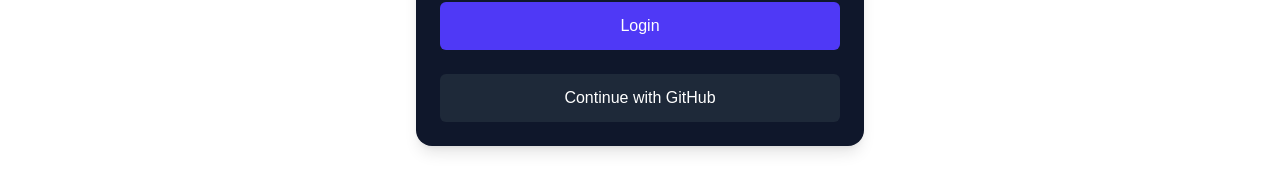
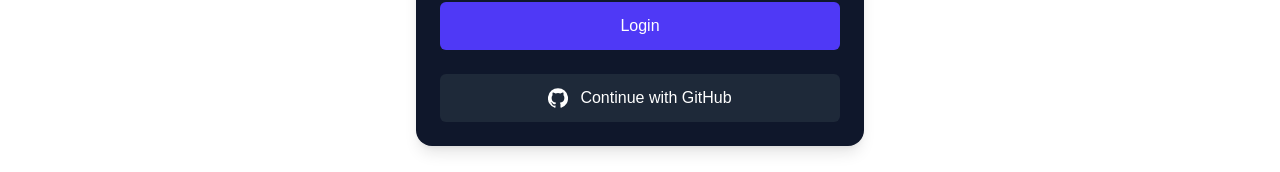
Before and after one commit to ArhanAnsari/CanvasCraft, a Next.js app: page /login in a window 1280 px wide. Shown: the part 387-559 px from the top of the page. Built offline with nearby package versions, Linux system fonts and the light colour scheme; no server answers.

Commit message:
feat: Enhance authentication flow with GitHub login button and session management

```diff
--- a/app/(auth)/login/page.tsx
+++ b/app/(auth)/login/page.tsx
@@ -58,8 +58,17 @@
       <div className="mt-6 text-center">
         <button
           onClick={loginWithGithub}
-          className="w-full bg-gray-800 hover:bg-gray-700 text-white py-3 rounded-md"
+          className="w-full bg-gray-800 hover:bg-gray-700 text-white py-3 rounded-md flex items-center justify-center gap-3"
         >
+          <svg
+            className="w-5 h-5"
+            viewBox="0 0 24 24"
+            fill="currentColor"
+            aria-hidden="true"
+            xmlns="http://www.w3.org/2000/svg"
+          >
+            <path d="M12 .296a12 12 0 00-3.793 23.403c.6.11.82-.26.82-.577 0-.285-.01-1.04-.016-2.04-3.338.726-4.042-1.608-4.042-1.608-.546-1.387-1.333-1.757-1.333-1.757-1.089-.744.083-.729.083-.729 1.205.085 1.84 1.238 1.84 1.238 1.07 1.834 2.809 1.304 3.495.997.108-.775.42-1.305.763-1.604-2.665-.303-5.466-1.333-5.466-5.93 0-1.31.467-2.381 1.235-3.22-.123-.303-.535-1.524.117-3.176 0 0 1.008-.322 3.3 1.23a11.48 11.48 0 016 0c2.29-1.552 3.297-1.23 3.297-1.23.654 1.653.242 2.874.12 3.176.77.839 1.233 1.91 1.233 3.22 0 4.61-2.804 5.624-5.476 5.92.431.372.815 1.102.815 2.222 0 1.605-.015 2.898-.015 3.293 0 .32.217.694.825.576A12 12 0 0012 .296z" />
+          </svg>
           Continue with GitHub
         </button>
       </div>
--- a/app/(auth)/signup/page.tsx
+++ b/app/(auth)/signup/page.tsx
@@ -66,8 +66,17 @@
       <div className="mt-6 text-center">
         <button
           onClick={loginWithGithub}
-          className="w-full bg-gray-800 hover:bg-gray-700 text-white py-3 rounded-md"
+          className="w-full bg-gray-800 hover:bg-gray-700 text-white py-3 rounded-md flex items-center justify-center gap-3"
         >
+          <svg
+            className="w-5 h-5"
+            viewBox="0 0 24 24"
+            fill="currentColor"
+            aria-hidden="true"
+            xmlns="http://www.w3.org/2000/svg"
+          >
+            <path d="M12 .296a12 12 0 00-3.793 23.403c.6.11.82-.26.82-.577 0-.285-.01-1.04-.016-2.04-3.338.726-4.042-1.608-4.042-1.608-.546-1.387-1.333-1.757-1.333-1.757-1.089-.744.083-.729.083-.729 1.205.085 1.84 1.238 1.84 1.238 1.07 1.834 2.809 1.304 3.495.997.108-.775.42-1.305.763-1.604-2.665-.303-5.466-1.333-5.466-5.93 0-1.31.467-2.381 1.235-3.22-.123-.303-.535-1.524.117-3.176 0 0 1.008-.322 3.3 1.23a11.48 11.48 0 016 0c2.29-1.552 3.297-1.23 3.297-1.23.654 1.653.242 2.874.12 3.176.77.839 1.233 1.91 1.233 3.22 0 4.61-2.804 5.624-5.476 5.92.431.372.815 1.102.815 2.222 0 1.605-.015 2.898-.015 3.293 0 .32.217.694.825.576A12 12 0 0012 .296z" />
+          </svg>
           Continue with GitHub
         </button>
       </div>
--- a/app/dashboard/page.tsx
+++ b/app/dashboard/page.tsx
@@ -1,7 +1,7 @@
 'use client';
 
 import { useEffect, useState } from "react";
-import { databases, ID } from "@/lib/appwrite";
+import { databases, ID, account } from "@/lib/appwrite";
 import Link from "next/link";
 import { useRouter } from "next/navigation";
 import { toast } from "sonner";
@@ -19,11 +19,23 @@
   const [loading, setLoading] = useState(false);
   const router = useRouter();
 
+  // 🔐 Check authentication then load canvases
+  useEffect(() => {
+    const checkAuthAndLoad = async () => {
+      try {
+        // using Appwrite SDK to verify session; throws if no session
+        await account.get();
+        fetchCanvases();
+      } catch (err) {
+        // not authenticated -> redirect to /login
+        router.replace("/login");
+      }
+    };
+
+    checkAuthAndLoad();
+  }, [router]);
+
   // 🔄 Load canvases
-  useEffect(() => {
-    fetchCanvases();
-  }, []);
-
   const fetchCanvases = async () => {
     try {
       setLoading(true);
--- a/lib/auth.ts
+++ b/lib/auth.ts
@@ -1,4 +1,5 @@
 import { account } from "./appwrite";
+import { redirect } from "next/navigation";
 
 export async function signUp(email: string, password: string, name: string) {
   return await account.create("unique()", email, password, name);
@@ -17,5 +18,7 @@
 }
 
 export async function logout() {
-  return await account.deleteSession("current");
+  return await account.deleteSession("current") .then(() => {
+    redirect("/login");
+  });
 }
--- a/lib/useAuth.tsx
+++ b/lib/useAuth.tsx
@@ -4,6 +4,7 @@
 import { account } from "./appwrite";
 import { ID } from "appwrite";
 import getBaseUrl from "./getBaseUrl";
+import { redirect } from "next/navigation";
 
 interface User {
   $id: string;
@@ -63,6 +64,7 @@
   const logout = async () => {
     await account.deleteSession("current");
     setUser(null);
+    redirect("/login");
   };
 
   return (
```
